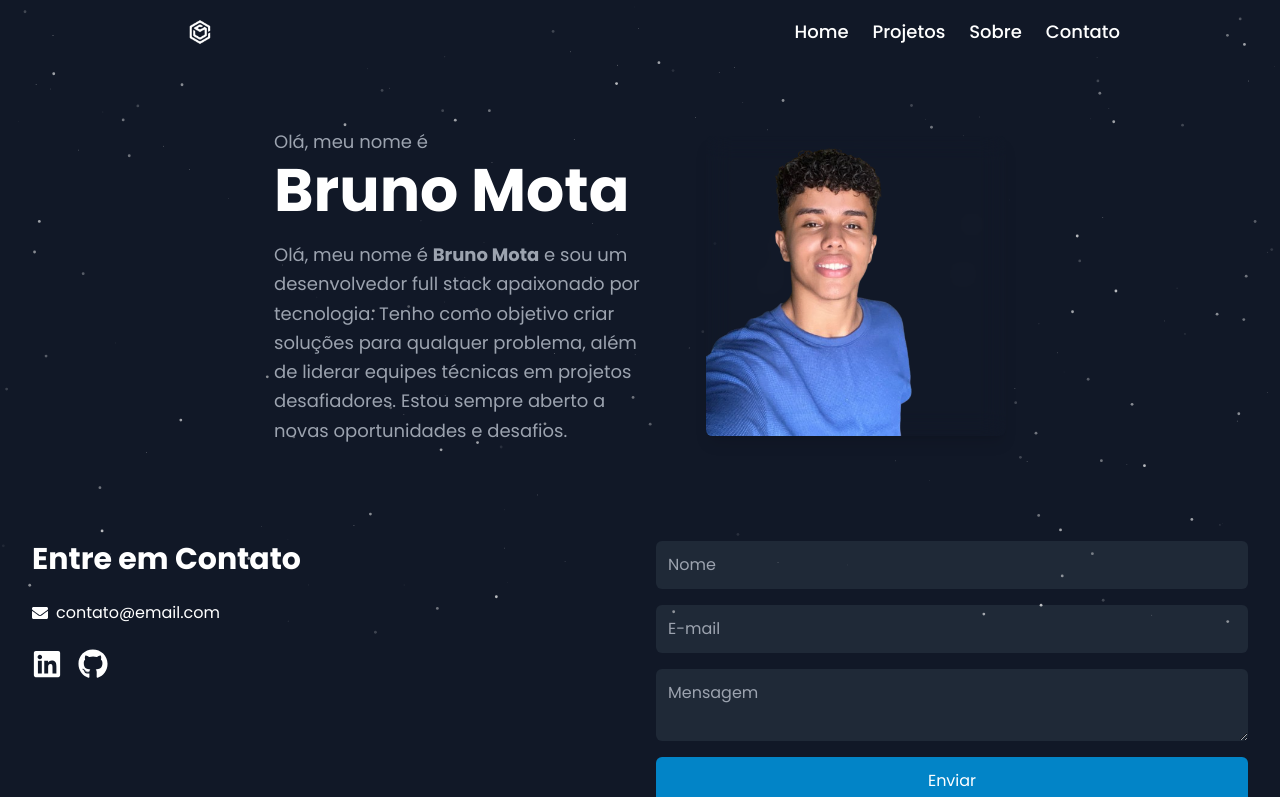
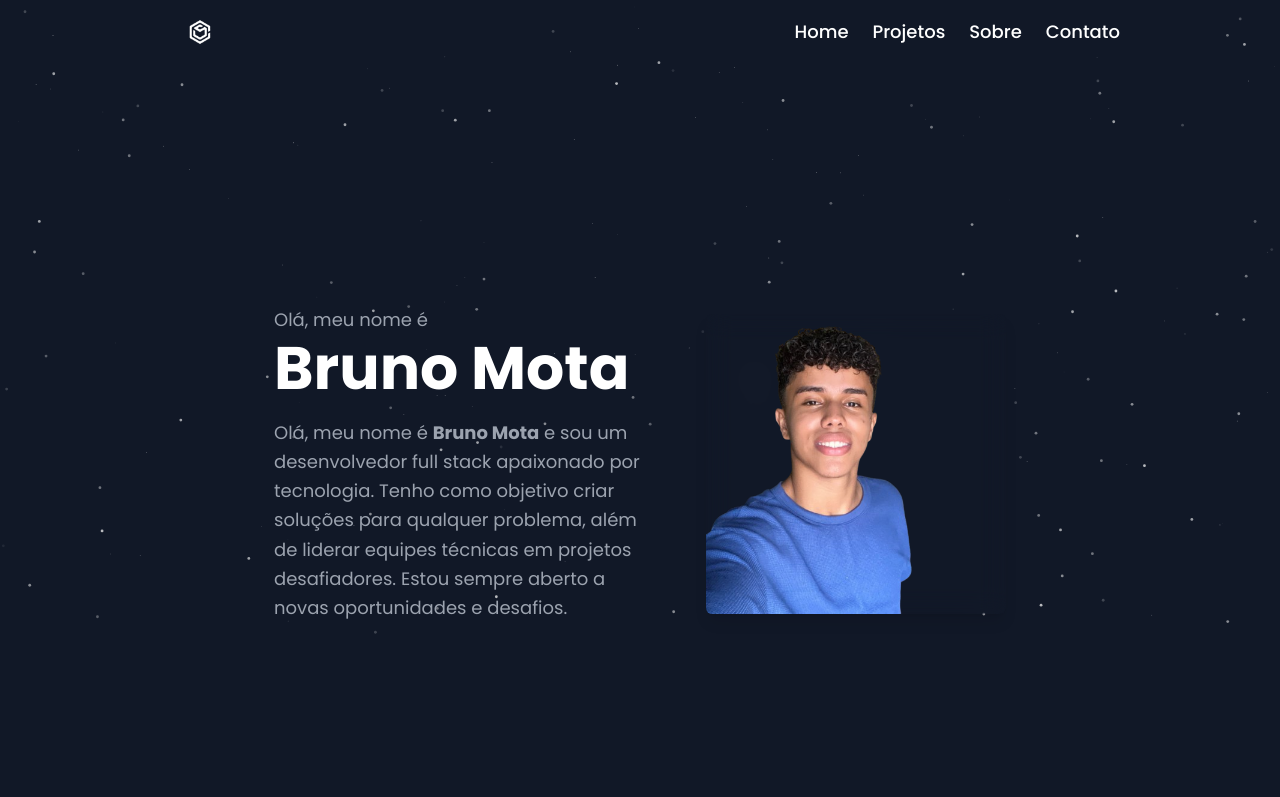
Before and after one commit to brunomota7/my_portfolio, a Next.js app: page /main in a window 1280 px wide. Shown: the top 797 px of the page. Built offline with nearby package versions, Linux system fonts and the light colour scheme.

Commit message:
Corrindo erro layout main

```diff
--- a/src/app/(pages)/main/layout.tsx
+++ b/src/app/(pages)/main/layout.tsx
@@ -15,8 +15,8 @@ export default function MainLayout({
 }>) {
   return (
     <div className="relative w-full min-h-screen bg-gray-900 text-white overflow-hidden">
-      <div className="fixed inset-0 z-1">
-        <Particles id="tsparticles-global" />
+      <div className="fixed inset-0 z-1 h-screen">
+        <Particles />
       </div>
       {children}
     </div>
--- a/src/components/Banner/index.tsx
+++ b/src/components/Banner/index.tsx
@@ -5,7 +5,7 @@ import Bruno from "../../../public/images/bruno.png";
 
 export function Banner() {
     return (
-        <div className="relative w-full text-white">
+        <div className="relative w-full h-screen flex flex-col items-center justify-center text-white">
             <section className="flex flex-row items-center justify-center gap-12 py-16">
                 <motion.div
                     initial={{ opacity: 0, x: -100 }}
```
